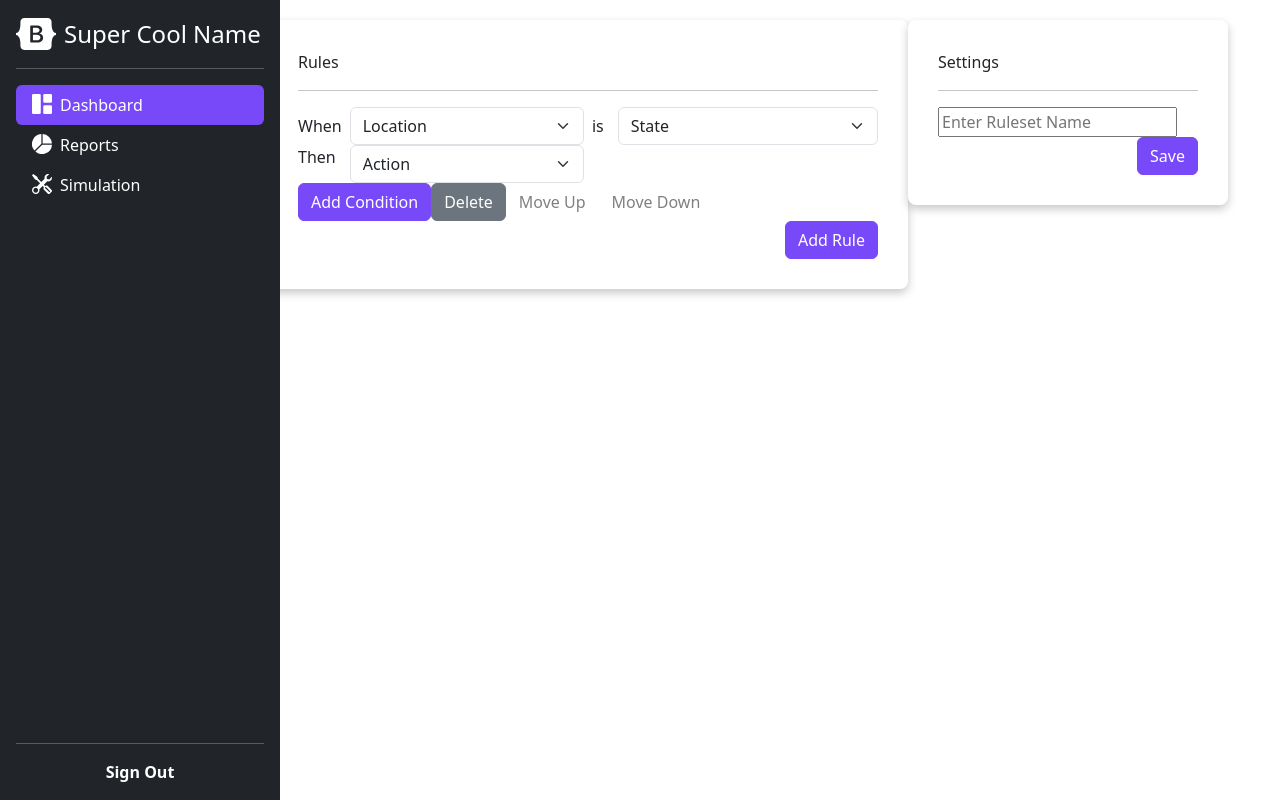
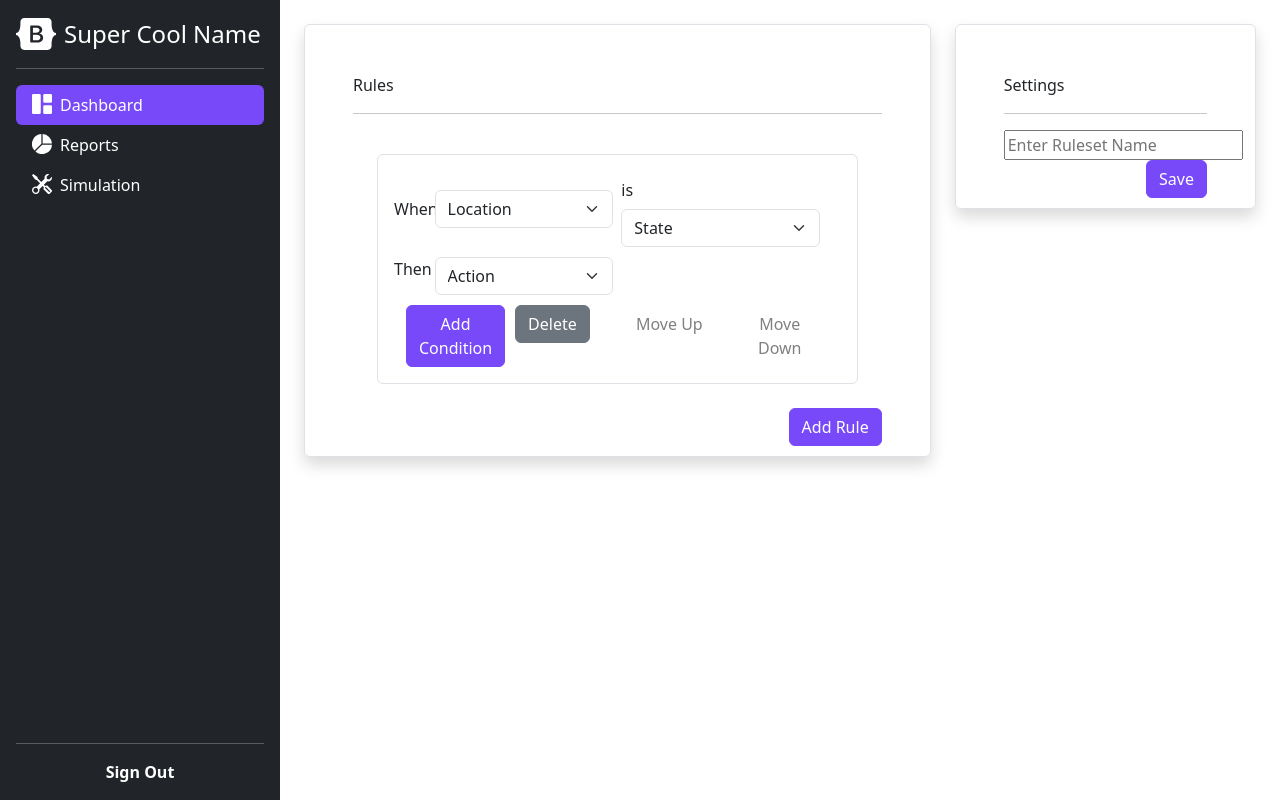
Before and after one commit to Access-Point-Program/cohort-3-rules-engine-admin, an Angular app in the folder front-end/: page / in a window 1280 px wide. Built offline with nearby package versions, Linux system fonts and the light colour scheme.

Commit message:
spacing fixed, added styling sugar. dashboard path may be added. WIP.

```diff
--- a/front-end/src/app/app.component.css
+++ b/front-end/src/app/app.component.css
@@ -2,7 +2,9 @@ main {
     height:100vh;
 }
 
-app-sidebar {
+.sidebar {
+    position: relative;
     position: -webkit-sticky;
     position: sticky;
+    top: 0;
 }
--- a/front-end/src/app/app.component.html
+++ b/front-end/src/app/app.component.html
@@ -1,18 +1,22 @@
-<main class="d-flex flex-nowrap">
-    <app-sidebar class="d-flex flex-column flex-shrink-0 p-3 text-bg-dark col-sm-3 col-12" style="max-width: 280px;"></app-sidebar>
-    <div class="row justify-content-around col-sm-9 " >
+<main class="d-flex flex-nowrap" style="height: fit-content; min-height: 100%;">
+    <app-sidebar class="d-flex flex-column flex-shrink-0 p-3 text-bg-dark col-sm-3 col-12 sidebar" style="max-width: 280px; height: 100vh;"></app-sidebar>
+    <div class="container p-4">
+        <div class="row g-4" >
             <ng-container>
-            <div class="col-sm-8" style="display:flexbox; background-color: white; border-radius: 8px; box-shadow: 0px 4px 10px 0px rgba(0, 0, 0, 0.22); height:fit-content; padding: 30px; margin-top: 20px;">
+                <div class="col-8" style="height:fit-content; ">
+                    <div class="rounded shadow p-5" style="border: 1px solid #DEE2E6">
                         <p>Rules</p>
                         <hr>
-                <div>
+                        <div class="p-2" style="height:fit-content;">
                             <app-rules-component id="rulesComponent" *ngFor="let rule of ruleset" [priority]="ruleset.indexOf(rule)"></app-rules-component>
                         </div>
                         <app-add-new-rule-button id="ruleButton" (click)="onAddRuleClick()"></app-add-new-rule-button>
                     </div>
+                </div>
             </ng-container>
             <ng-container>
-            <div class="col-sm-4" style="display:flexbox; background-color: white; border-radius: 8px; box-shadow: 0px 4px 10px 0px rgba(0, 0, 0, 0.22); height:fit-content; padding: 30px; margin-top: 20px;">
+                <div class="col-4">
+                    <div class="rounded shadow p-5 sticky-top" style="border: 1px solid #DEE2E6">
                         <p>Settings</p>
                         <hr>
                         <app-ruleset-name></app-ruleset-name>
@@ -20,6 +24,8 @@
                             <app-save-button></app-save-button>
                         </div>
                     </div>
+                </div>
             </ng-container>
         </div>
+    </div>
 </main>
--- a/front-end/src/app/conditions/conditions.component.html
+++ b/front-end/src/app/conditions/conditions.component.html
@@ -1,4 +1,4 @@
 <div class="condition align-items-center row g-2">
-  <when-condition class="col-sm-6"></when-condition>
-  <is-value class="col-sm-6"></is-value>
+  <when-condition style="margin-bottom: 10px;" class="col-sm-6"></when-condition>
+  <is-value style="margin-bottom: 10px;" class="col-sm-6"></is-value>
 </div>
--- a/front-end/src/app/rules-component/rules-component.component.html
+++ b/front-end/src/app/rules-component/rules-component.component.html
@@ -1,8 +1,12 @@
+<div class="rounded p-3 m-3" style="border: 1px solid #DEE2E6">
+    <div>
         <conditions #condition class="conditionsComponent" *ngFor="let condition of conditionCounter"></conditions>
+    </div>
     <then-event></then-event>
-<span>
+    <div class="container" style="margin-top: 10px; display: grid; grid-template-columns: repeat(4, 4fr); gap: 10px;">
         <app-create-new-condition id="conditionButton"></app-create-new-condition>
         <app-delete-rule-button id="deleteButton"></app-delete-rule-button>
         <app-move-up-button id="moveUpButton"></app-move-up-button>
         <app-move-down-button id="moveDownButton"></app-move-down-button>
-</span>
+    </div>
+</div>
```
Lines whose indentation alone changed are shown as unchanged.
